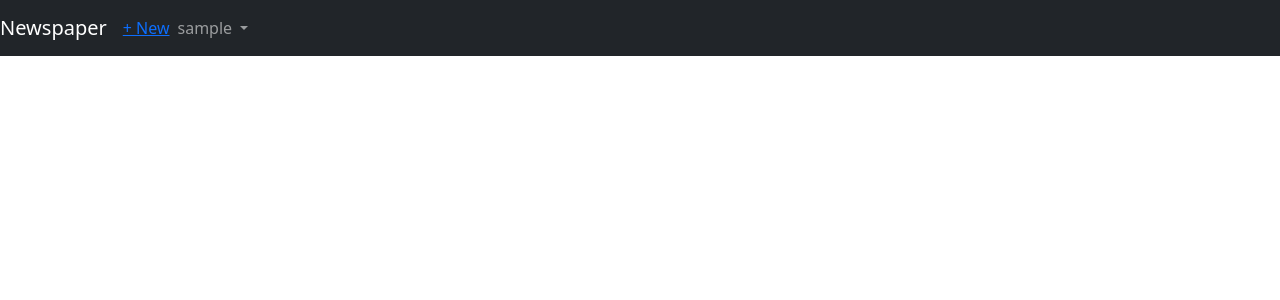
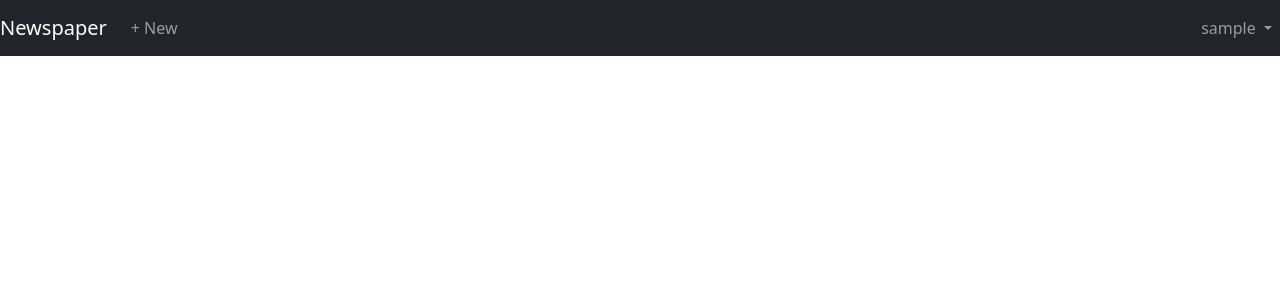
Before and after one commit to Mashon8945/Paper-Blog, a Django app: page /articles/ in a window 1280 px wide. Shown: the top 300 px of the page. Run offline with Django 5.2, Linux system fonts and the light colour scheme; the visitor is signed in with stand-in values (Sample User, id 1); data that the repository does not hold is empty; some libraries are stand-ins or nearby versions.

Commit message:
Article templates

```diff
--- a/articles/urls.py
+++ b/articles/urls.py
@@ -13,5 +13,5 @@ urlpatterns = [
     path('new/', ArticleCreateView.as_view(), name='article_new'),
     path('<int:pk>/edit/', ArticleUpdateView.as_view(), name='article_edit'),
     path('<int:pk>/', ArticleDetailView.as_view(), name='article_detail'),
-    path('<int:pk>/', ArticleDeleteView.as_view(), name='article_delete'),
+    path('<int:pk>/delete/', ArticleDeleteView.as_view(), name='article_delete'),
 ]
--- a/templates/base.html
+++ b/templates/base.html
@@ -13,36 +13,43 @@
     <body>
         <nav class="navbar navbar-expand-md navbar-dark bg-dark mb-4">
             <a class="navbar-brand" href="{% url 'home' %}">Newspaper</a>
+
             {% if user.is_authenticated %}
-                <ul class="navbar-nav mr-auto">
-                    <li class="nav-item"><a href="{% url 'article_new' %}">+ New</a></li>
+                <ul class="navbar-nav">
+                    <li class="nav-item"><a class="nav-link" href="{% url 'article_new' %}">+ New</a></li>
                 </ul>
             {% endif %}
-            <button class="navbar-toggler" type="button" data-bs-toggle="collapse" data-bs-target="#navbarCollapse" aria-controls="navbarCollapse" aria-expanded="false" aria-label="Toggle navigation"><span class="navbar-toggler-icon"></span></button>
-            <div class="collapse navbar-collapse" id="navbarCollapse">
+
+            <button class="navbar-toggler" type="button" data-bs-toggle="collapse" data-bs-target="#navbarCollapse" aria-controls="navbarCollapse" aria-expanded="false" aria-label="Toggle navigation">
+                <span class="navbar-toggler-icon"></span>
+            </button>
+
+            <div class="collapse navbar-collapse justify-content-end" id="navbarCollapse">
                 {% if user.is_authenticated %}
-                    <ul class="navbar-nav ml-auto">
-                        <li class="nav-item">
+                    <ul class="navbar-nav">
+                        <li class="nav-item dropdown">
                             <a class="nav-link dropdown-toggle" href="#" id="userMenu" data-bs-toggle="dropdown" aria-haspopup="true" aria-expanded="false">
                                 {{ user.username }}
                             </a>
-                            <div class="dropdown-menu dropdown-menu-right" aria-labelledby="userMenu">
-                                <a class="dropdown-item" href="{% url 'password_change'%}">Change password</a>
+                            <div class="dropdown-menu dropdown-menu-end" aria-labelledby="userMenu">
+                                <a class="dropdown-item" href="{% url 'password_change' %}">Change password</a>
                                 <div class="dropdown-divider"></div>
-                                <form action="{% url 'logout' %}" method="post">{% csrf_token %}
-                                    <button class="btn btn-primary">Logout</button>
+                                <form action="{% url 'logout' %}" method="post" class="text-center">
+                                    {% csrf_token %}
+                                    <button class="btn btn-primary btn-sm">Logout</button>
                                 </form>
                             </div>
                         </li>
                     </ul>
                 {% else %}
-                    <form class="form-inline ml-auto">
+                    <div class="d-flex">
                         <a href="{% url 'login' %}" class="btn btn-outline-secondary">Log In</a>
-                        <a href="{% url 'signup' %}" class="btn btn-primary ml-2">Sign up</a>
-                    </form>
+                        <a href="{% url 'signup' %}" class="btn btn-primary ms-2">Sign up</a>
+                    </div>
                 {% endif %}
             </div>
         </nav>
+
         <div class="container">
             {% block content %}
             {% endblock content %}
```
